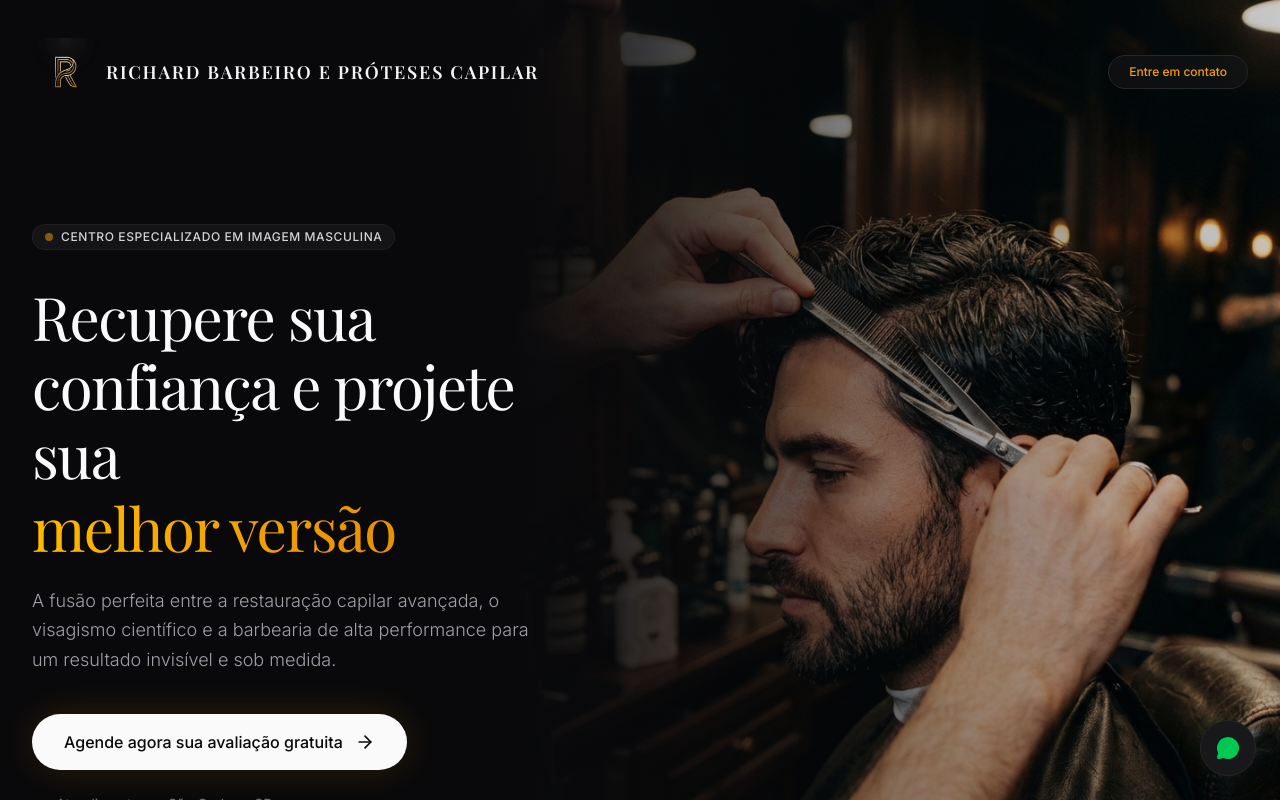
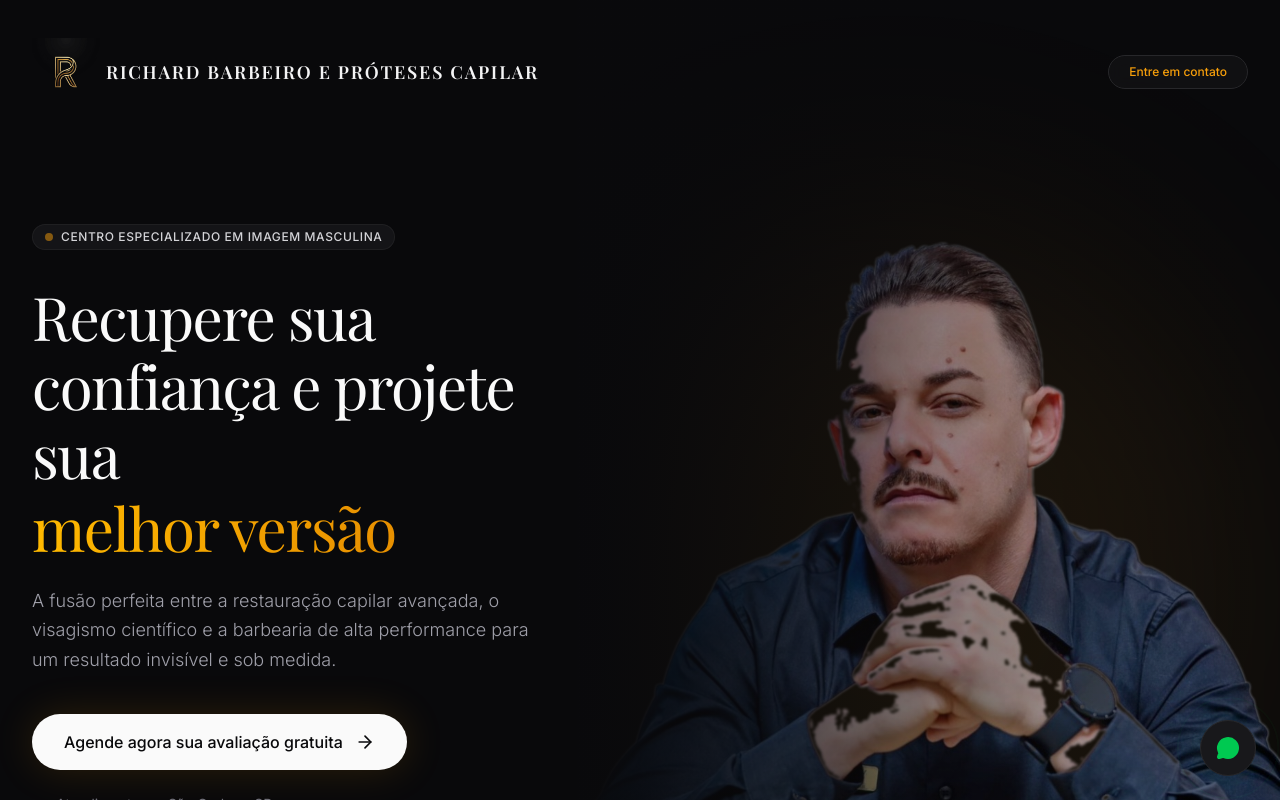
Before and after one commit to pedropetenon/Richard, a Next.js app: page / in a window 1280 px wide. Shown: the top 800 px of the page. Built offline with nearby package versions, Linux system fonts and the light colour scheme; a web font is replaced by a local one.

Commit message:
style: substitui imagem de fundo do hero pela foto recortada e transparente do dono do negócio com efeitos de degradê e contraste

```diff
--- a/src/components/HeroSection.tsx
+++ b/src/components/HeroSection.tsx
@@ -11,19 +11,22 @@ export function HeroSection() {
 
       {/* Background Image placed on the right, fading into solid black on the left */}
       <div className="absolute inset-0 z-0 pointer-events-none">
-        <div className="absolute right-0 top-0 bottom-0 w-full lg:w-[60%] h-full">
+        {/* Golden Radial Glow behind the owner (desktop only) */}
+        <div className="absolute right-[5%] bottom-[-5%] w-[50%] h-[80%] bg-amber-500/10 rounded-full blur-[120px] hidden lg:block" />
+
+        <div className="absolute right-0 top-0 bottom-0 w-full lg:w-[55%] h-full">
           <Image
-            src="/images/hero-bg.png"
-            alt="Barbearia e Restauração Capilar de Alta Performance"
+            src="/images/owner.png"
+            alt="Richard - Centro de Imagem Masculina"
             fill
             priority
-            className="object-cover object-center opacity-80"
+            className="object-contain object-bottom opacity-30 lg:opacity-85 transition-opacity duration-700"
           />
-          {/* Gradient transitions: vertical on mobile, horizontal on desktop */}
-          <div className="absolute inset-0 bg-gradient-to-t from-zinc-950 via-zinc-950/50 to-transparent lg:bg-gradient-to-r lg:from-zinc-950 lg:via-zinc-950/30 lg:to-transparent" />
+          {/* Gradient transitions: vertical on mobile, horizontal on desktop to ensure text readability */}
+          <div className="absolute inset-0 bg-gradient-to-t from-zinc-950 via-zinc-950/60 to-transparent lg:bg-gradient-to-r lg:from-zinc-950 lg:via-zinc-950/40 lg:to-transparent" />
         </div>
         {/* Full screen solid black block on the left (desktop only) */}
-        <div className="absolute left-0 top-0 bottom-0 w-[40%] bg-zinc-950 hidden lg:block" />
+        <div className="absolute left-0 top-0 bottom-0 w-[45%] bg-zinc-950 hidden lg:block" />
       </div>
 
       {/* Top Header/Navbar */}
```
Also changed, not shown: public/images/owner.png (added).
